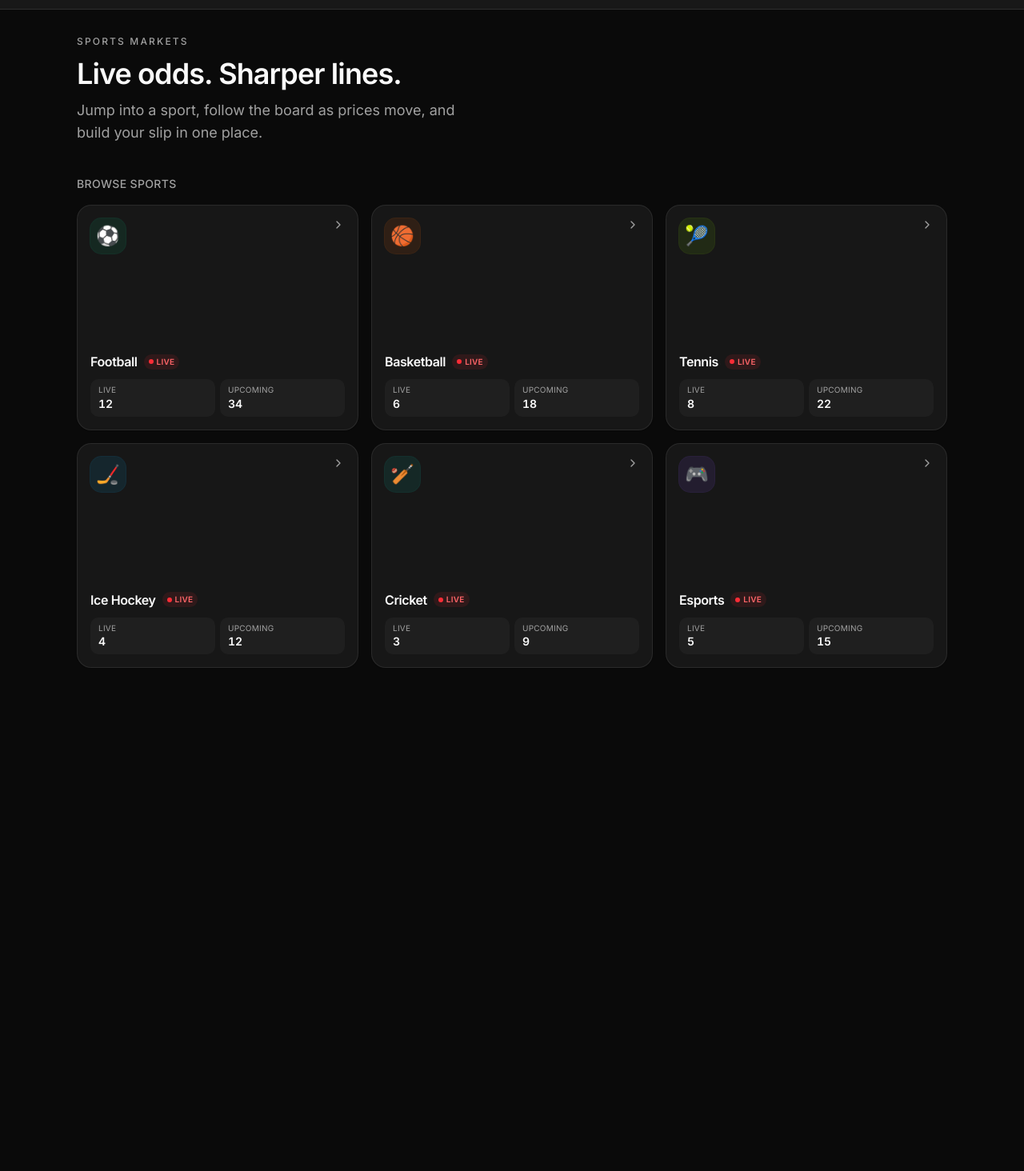
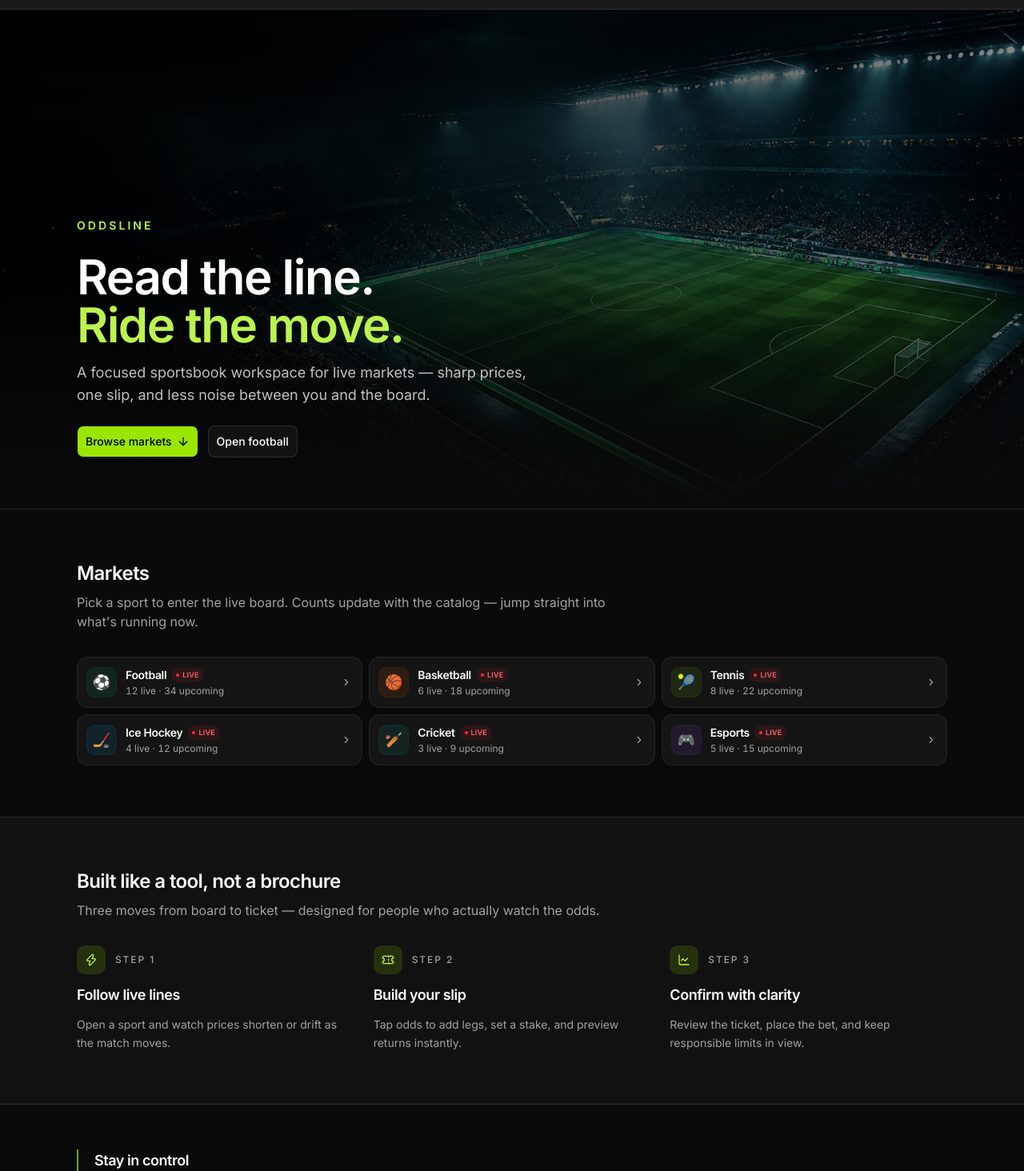
Before and after one commit to urateb/Oddsline, a Next.js app: page / in a window 1280 px wide. Shown: the part 86-1550 px from the top of the page at 80% size. Before the commit the page ends 953 px from the top, so only its background shows below. Built offline with nearby package versions, Linux system fonts and the light colour scheme.

Commit message:
feat: add product hero and compact market tiles

```diff
--- a/src/app/page.tsx
+++ b/src/app/page.tsx
@@ -1,39 +1,166 @@
+import Image from 'next/image';
+import Link from 'next/link';
 import { Suspense } from 'react';
+import { ArrowDown, LineChart, Ticket, Zap } from 'lucide-react';
 
+import { buttonVariants } from '@/components/ui/button';
 import {
   SportsLobby,
   SportsLobbySkeleton,
 } from '@/features/sportsbook/sports-lobby';
+import { cn } from '@/lib/utils';
+
+const STEPS = [
+  {
+    icon: Zap,
+    title: 'Follow live lines',
+    body: 'Open a sport and watch prices shorten or drift as the match moves.',
+  },
+  {
+    icon: Ticket,
+    title: 'Build your slip',
+    body: 'Tap odds to add legs, set a stake, and preview returns instantly.',
+  },
+  {
+    icon: LineChart,
+    title: 'Confirm with clarity',
+    body: 'Review the ticket, place the bet, and keep responsible limits in view.',
+  },
+] as const;
 
 export default function HomePage() {
   return (
-    <main className="mx-auto flex w-full max-w-6xl flex-1 flex-col gap-8 p-6 sm:gap-10 sm:p-8">
-      <header className="flex max-w-2xl flex-col gap-3">
-        <p className="text-xs font-medium tracking-[0.18em] text-muted-foreground uppercase">
-          Sports markets
-        </p>
-        <h1 className="text-3xl font-semibold tracking-tight text-balance sm:text-4xl">
-          Live odds. Sharper lines.
-        </h1>
-        <p className="max-w-lg text-base text-muted-foreground sm:text-lg">
-          Jump into a sport, follow the board as prices move, and build your
-          slip in one place.
-        </p>
-      </header>
+    <main className="flex flex-1 flex-col">
+      <section className="relative isolate min-h-[78vh] overflow-hidden border-b border-border">
+        <Image
+          src="/hero.jpg"
+          alt=""
+          fill
+          priority
+          sizes="100vw"
+          className="object-cover object-center"
+        />
+        <div
+          className="absolute inset-0 bg-gradient-to-r from-black/85 via-black/65 to-black/35"
+          aria-hidden="true"
+        />
+        <div
+          className="absolute inset-0 bg-gradient-to-t from-background via-transparent to-black/20"
+          aria-hidden="true"
+        />
 
-      <section className="flex flex-col gap-4" aria-labelledby="sports-heading">
-        <div className="flex items-end justify-between gap-3">
+        <div className="relative mx-auto flex min-h-[78vh] w-full max-w-6xl flex-col justify-end gap-6 px-6 pb-14 pt-28 sm:px-8 sm:pb-16">
+          <p className="text-sm font-semibold tracking-[0.22em] text-lime-300 uppercase">
+            Oddsline
+          </p>
+          <div className="flex max-w-2xl flex-col gap-4">
+            <h1 className="text-4xl font-semibold tracking-tight text-white text-balance sm:text-5xl lg:text-6xl">
+              Read the line.
+              <span className="block text-lime-300">Ride the move.</span>
+            </h1>
+            <p className="max-w-xl text-base text-white/75 sm:text-lg">
+              A focused sportsbook workspace for live markets — sharp prices,
+              one slip, and less noise between you and the board.
+            </p>
+          </div>
+          <div className="flex flex-wrap items-center gap-3">
+            <a
+              href="#markets"
+              className={cn(
+                buttonVariants({ size: 'lg' }),
+                'bg-lime-400 text-black hover:bg-lime-300',
+              )}
+            >
+              Browse markets
+              <ArrowDown className="size-4" aria-hidden="true" />
+            </a>
+            <Link
+              href="/sport/football"
+              className={cn(
+                buttonVariants({ size: 'lg', variant: 'outline' }),
+                'border-white/25 bg-black/20 text-white hover:bg-black/35 hover:text-white',
+              )}
+            >
+              Open football
+            </Link>
+          </div>
+        </div>
+      </section>
+
+      <section
+        id="markets"
+        className="mx-auto w-full max-w-6xl scroll-mt-24 px-6 py-12 sm:px-8 sm:py-16"
+        aria-labelledby="markets-heading"
+      >
+        <div className="mb-6 flex flex-col gap-2 sm:mb-8">
           <h2
-            id="sports-heading"
-            className="text-sm font-medium tracking-wide text-muted-foreground uppercase"
+            id="markets-heading"
+            className="text-2xl font-semibold tracking-tight"
           >
-            Browse sports
+            Markets
           </h2>
+          <p className="max-w-2xl text-sm text-muted-foreground sm:text-base">
+            Pick a sport to enter the live board. Counts update with the
+            catalog — jump straight into what&apos;s running now.
+          </p>
         </div>
         <Suspense fallback={<SportsLobbySkeleton />}>
           <SportsLobby />
         </Suspense>
       </section>
+
+      <section
+        className="border-y border-border bg-muted/25"
+        aria-labelledby="workflow-heading"
+      >
+        <div className="mx-auto w-full max-w-6xl px-6 py-12 sm:px-8 sm:py-16">
+          <div className="mb-8 flex max-w-2xl flex-col gap-2">
+            <h2
+              id="workflow-heading"
+              className="text-2xl font-semibold tracking-tight"
+            >
+              Built like a tool, not a brochure
+            </h2>
+            <p className="text-sm text-muted-foreground sm:text-base">
+              Three moves from board to ticket — designed for people who
+              actually watch the odds.
+            </p>
+          </div>
+
+          <ol className="grid gap-8 sm:grid-cols-3 sm:gap-6">
+            {STEPS.map((step, index) => (
+              <li key={step.title} className="flex flex-col gap-3">
+                <div className="flex items-center gap-3">
+                  <span className="flex size-9 items-center justify-center rounded-lg bg-lime-400/15 text-lime-600 dark:text-lime-300">
+                    <step.icon className="size-4" aria-hidden="true" />
+                  </span>
+                  <span className="text-xs font-medium tracking-[0.16em] text-muted-foreground uppercase">
+                    Step {index + 1}
+                  </span>
+                </div>
+                <h3 className="text-lg font-semibold tracking-tight">
+                  {step.title}
+                </h3>
+                <p className="text-sm leading-relaxed text-muted-foreground">
+                  {step.body}
+                </p>
+              </li>
+            ))}
+          </ol>
+        </div>
+      </section>
+
+      <section className="mx-auto w-full max-w-6xl px-6 py-12 sm:px-8 sm:py-14">
+        <div className="flex flex-col gap-3 border-l-2 border-lime-400/70 pl-4 sm:pl-5">
+          <h2 className="text-lg font-semibold tracking-tight">
+            Stay in control
+          </h2>
+          <p className="max-w-2xl text-sm text-muted-foreground sm:text-base">
+            Oddsline keeps session time and responsible gambling resources
+            visible while you bet. Use the slip for decisions — not impulse.
+          </p>
+        </div>
+      </section>
     </main>
   );
 }
--- a/src/components/shared/sport-card.tsx
+++ b/src/components/shared/sport-card.tsx
@@ -35,63 +35,43 @@ export function SportCard({ sport, className }: SportCardProps) {
       href={`/sport/${sport.slug}`}
       aria-label={`View ${sport.name} events — ${sport.liveEventCount} live, ${sport.upcomingEventCount} upcoming`}
       className={cn(
-        'group relative flex aspect-[5/4] h-full flex-col justify-between gap-4 rounded-2xl border border-border/80 bg-card p-4 shadow-xs transition-[border-color,background-color,box-shadow,transform]',
-        'hover:border-primary/40 hover:bg-accent/30 hover:shadow-sm',
+        'group flex items-center gap-3 rounded-xl border border-border/70 bg-card/80 px-3 py-3 shadow-xs transition-[border-color,background-color,box-shadow]',
+        'hover:border-primary/35 hover:bg-accent/40',
         'focus-visible:outline-none focus-visible:ring-2 focus-visible:ring-ring focus-visible:ring-offset-2',
         className,
       )}
     >
-      <div className="flex items-start justify-between gap-3">
       <span
         className={cn(
-            'flex size-11 items-center justify-center rounded-xl text-2xl ring-1',
+          'flex size-9 shrink-0 items-center justify-center rounded-lg text-lg ring-1',
           wellClass,
         )}
         aria-hidden="true"
       >
         {sport.icon}
       </span>
-        <ChevronRight
-          className="size-4 shrink-0 text-muted-foreground transition-transform group-hover:translate-x-0.5 group-hover:text-foreground"
-          aria-hidden="true"
-        />
-      </div>
 
-      <div className="flex flex-col gap-2.5">
-        <div className="flex flex-wrap items-center gap-2">
-          <span className="text-base font-semibold tracking-tight">
+      <div className="min-w-0 flex-1">
+        <div className="flex items-center gap-1.5">
+          <span className="truncate text-sm font-semibold tracking-tight">
             {sport.name}
           </span>
           {hasLive && (
-            <span className="inline-flex items-center gap-1 rounded-full bg-red-500/10 px-1.5 py-0.5 text-[10px] font-semibold tracking-wide text-red-600 uppercase dark:text-red-400">
-              <span className="relative flex size-1.5" aria-hidden="true">
-                <span className="absolute inline-flex size-full animate-ping rounded-full bg-red-500 opacity-75" />
-                <span className="relative inline-flex size-1.5 rounded-full bg-red-500" />
-              </span>
+            <span className="inline-flex items-center gap-1 rounded-full bg-red-500/10 px-1.5 py-0.5 text-[9px] font-semibold tracking-wide text-red-600 uppercase dark:text-red-400">
+              <span className="size-1 rounded-full bg-red-500" aria-hidden="true" />
               Live
             </span>
           )}
         </div>
+        <p className="mt-0.5 text-xs text-muted-foreground tabular-nums">
+          {sport.liveEventCount} live · {sport.upcomingEventCount} upcoming
+        </p>
+      </div>
 
-        <dl className="grid grid-cols-2 gap-1.5 text-sm">
-          <div className="rounded-lg bg-muted/60 px-2.5 py-1.5">
-            <dt className="text-[10px] tracking-wide text-muted-foreground uppercase">
-              Live
-            </dt>
-            <dd className="text-sm font-semibold tabular-nums">
-              {sport.liveEventCount}
-            </dd>
-          </div>
-          <div className="rounded-lg bg-muted/60 px-2.5 py-1.5">
-            <dt className="text-[10px] tracking-wide text-muted-foreground uppercase">
-              Upcoming
-            </dt>
-            <dd className="text-sm font-semibold tabular-nums">
-              {sport.upcomingEventCount}
-            </dd>
-          </div>
-        </dl>
-      </div>
+      <ChevronRight
+        className="size-3.5 shrink-0 text-muted-foreground transition-transform group-hover:translate-x-0.5 group-hover:text-foreground"
+        aria-hidden="true"
+      />
     </Link>
   );
 }
--- a/src/features/sportsbook/sports-lobby.tsx
+++ b/src/features/sportsbook/sports-lobby.tsx
@@ -10,7 +10,7 @@ export async function SportsLobby() {
     <div
       role="list"
       aria-label="Sports"
-      className="grid grid-cols-1 gap-3 sm:grid-cols-2 sm:gap-4 lg:grid-cols-3"
+      className="grid grid-cols-1 gap-2 sm:grid-cols-2 lg:grid-cols-3"
     >
       {sports.map((sport) => (
         <div role="listitem" key={sport.id} className="min-w-0">
@@ -23,7 +23,7 @@ export async function SportsLobby() {
 
 export function SportsLobbySkeleton() {
   return (
-    <div className="grid grid-cols-1 gap-3 sm:grid-cols-2 sm:gap-4 lg:grid-cols-3">
+    <div className="grid grid-cols-1 gap-2 sm:grid-cols-2 lg:grid-cols-3">
       {Array.from({ length: 6 }, (_, index) => (
         <SportCardSkeleton key={index} />
       ))}
```
Also changed, not shown: src/components/shared/sport-card-skeleton.tsx (+5 -11 lines), public/hero.jpg (added), src/components/shared/README.md, 1 other file (tests, documents, lock files or other folders). Lines whose indentation alone changed are shown as unchanged.
